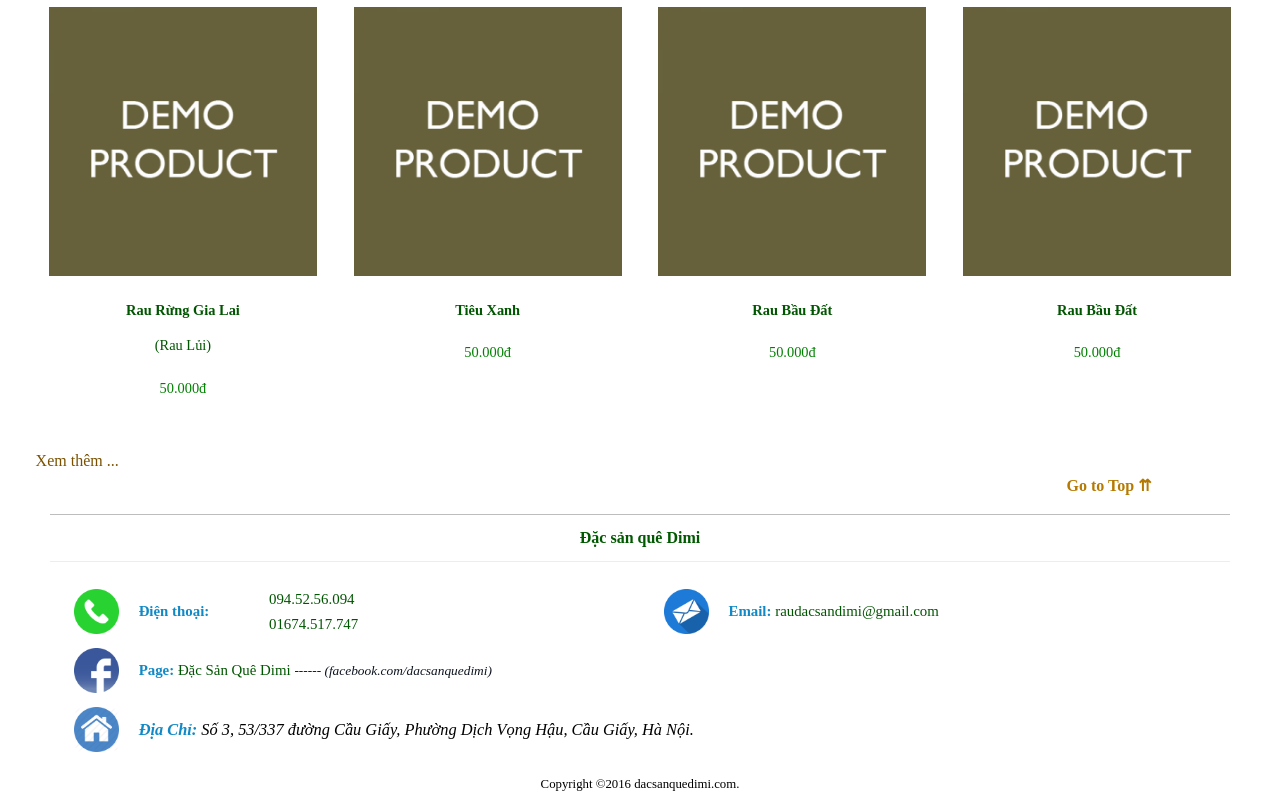
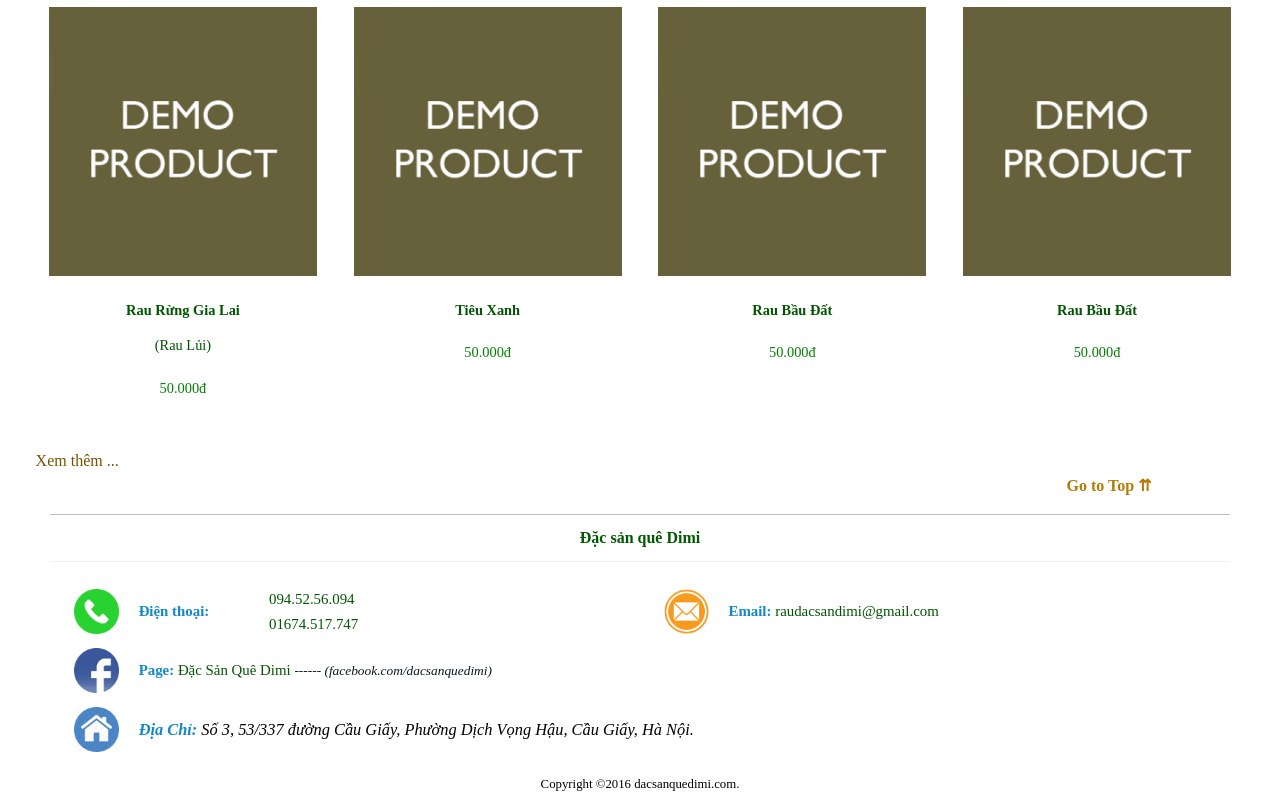
Before and after one commit to divivu/dimi, a plain HTML site: page index.html in a window 1280 px wide. Shown: the part 2319-3119 px from the top of the page. Drawn offline with Linux system fonts and the light colour scheme.

Commit message:
Doi logo gmail sang mau vang

```diff
--- a/styles/styles.css
+++ b/styles/styles.css
@@ -644,7 +644,7 @@
 	background-position: left center;
 }
 .footer-email{
-	background-image: url(../images/icons/email.png);
+	background-image: url(../images/icons/email-yellow.png);
 	background-size: contain;
 	background-repeat: no-repeat;
 	background-position: left center;
```
